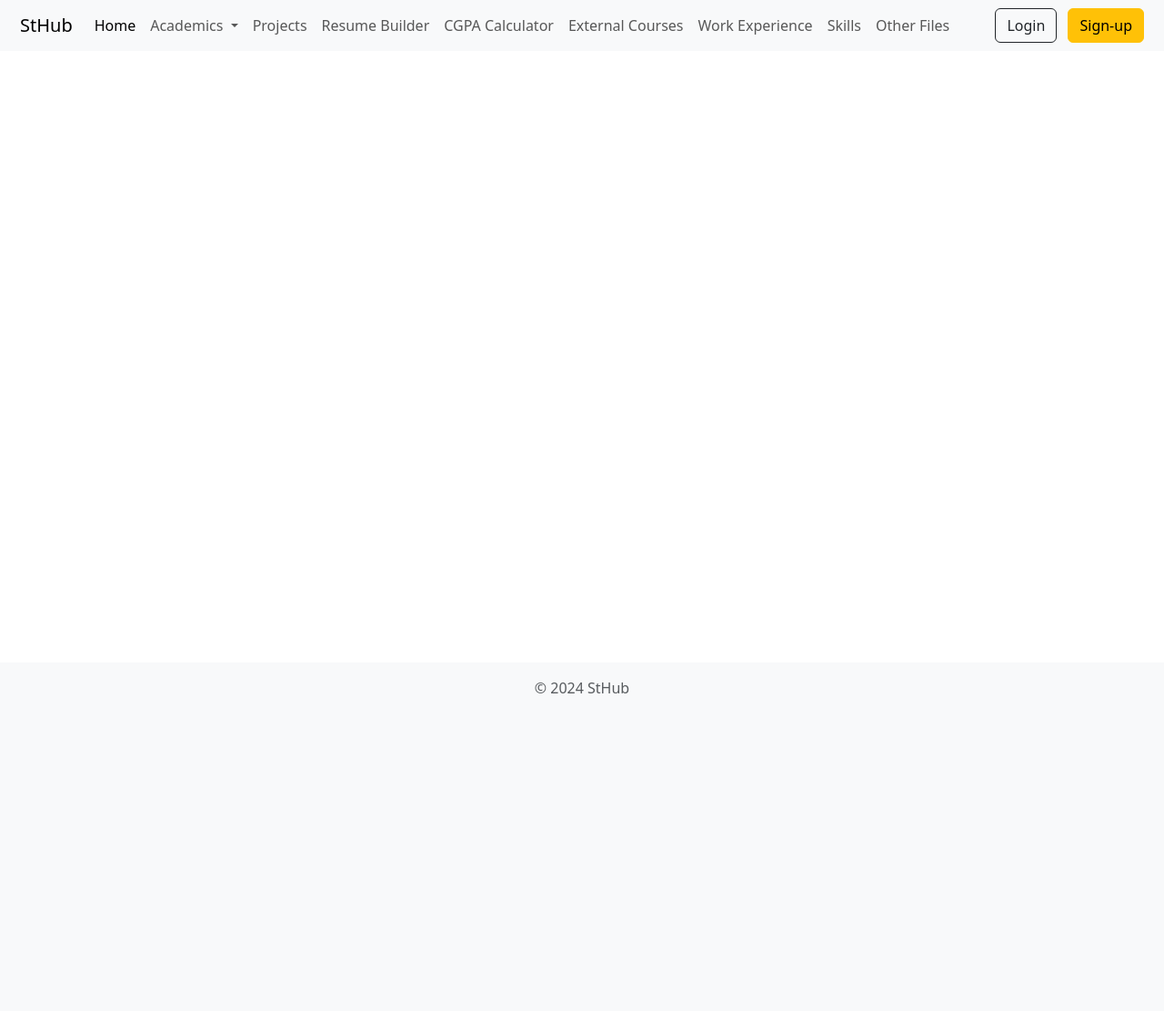
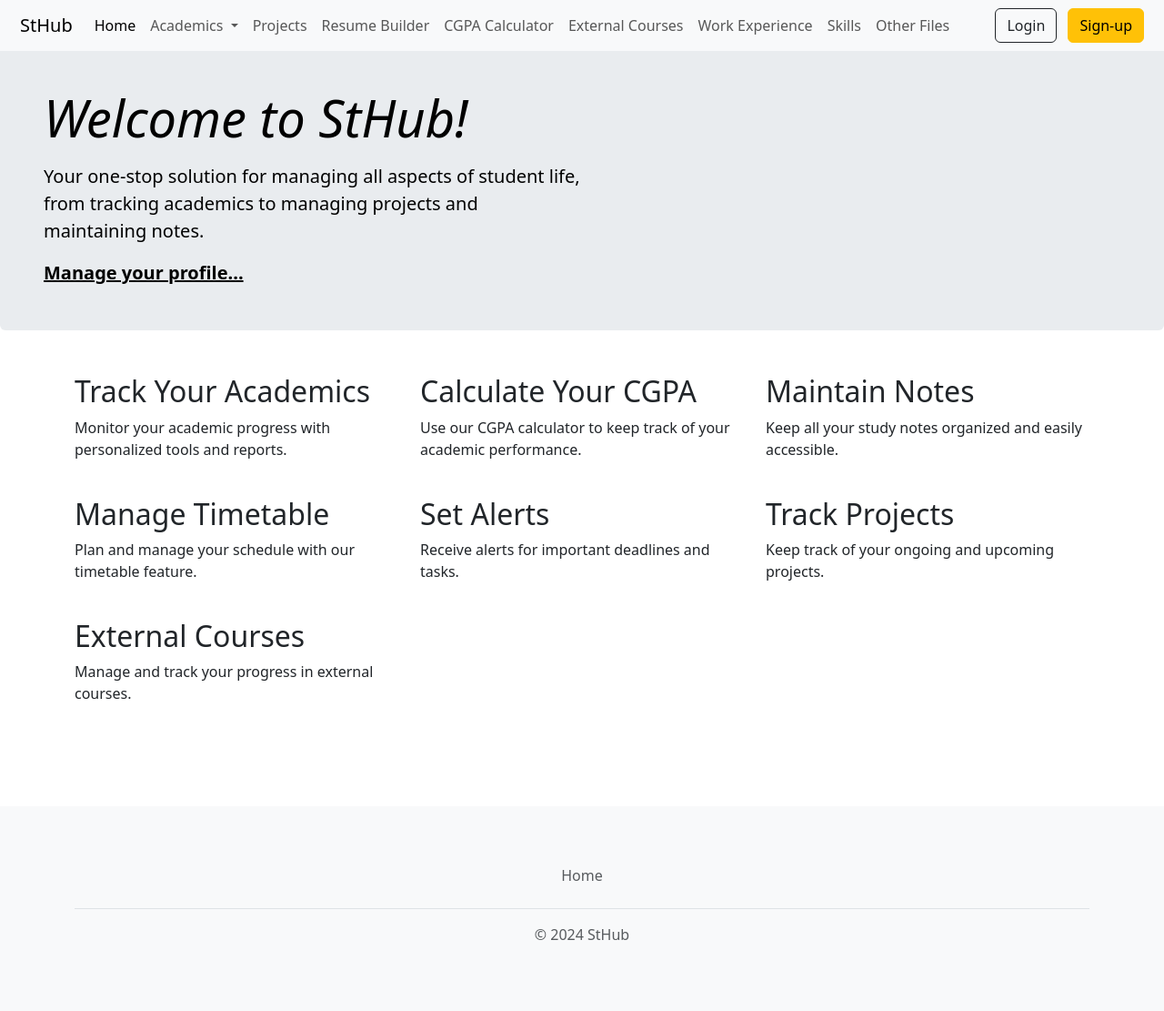
Before and after one commit to shishpal0666/StHub, a Python web app: template app/templates/layout.html in a window 1280 px wide. Shown: the whole page at 91% size. Before the commit the page ends 762 px from the top, so only its background shows below. Run offline with Jinja, Linux system fonts and the light colour scheme; the template is opened without the code that fills it, so the values that code supplies are empty.

Commit message:
index pagedesign completed

```diff
--- a/app/templates/layout.html
+++ b/app/templates/layout.html
@@ -15,9 +15,9 @@
 
 <body>
     <!-- Nav bar -->
-    <nav class="navbar navbar-expand-lg bg-light">
+    <nav class="navbar navbar-expand-lg bg-light fixed-top ">
         <div class="container-fluid">
-            <a class="navbar-brand" href="#">StHub</a>
+            <a class="navbar-brand" draggable="false" href="#">StHub</a>
             <button class="navbar-toggler" type="button" data-bs-toggle="collapse"
                 data-bs-target="#navbarSupportedContent" aria-controls="navbarSupportedContent" aria-expanded="false"
                 aria-label="Toggle navigation">
@@ -26,60 +26,65 @@
             <div class="collapse navbar-collapse" id="navbarSupportedContent">
                 <ul class="navbar-nav me-auto mb-2 mb-lg-0">
                     <li class="nav-item">
-                        <a class="nav-link active" aria-current="page" href="#">Home</a>
+                        <a class="nav-link active" aria-current="page" draggable="false" href="#">Home</a>
                     </li>
                     <li class="nav-item dropdown">
-                        <a class="nav-link dropdown-toggle" href="#" role="button" data-bs-toggle="dropdown"
-                            aria-expanded="false">
+                        <a class="nav-link dropdown-toggle" draggable="false" href="#" role="button"
+                            data-bs-toggle="dropdown" aria-expanded="false">
                             Academics
                         </a>
                         <ul class="dropdown-menu">
-                            <li><a class="dropdown-item" href="#">Notes</a></li>
-                            <li><a class="dropdown-item" href="#">Time Table</a></li>
-                            <li><a class="dropdown-item" href="#">Results</a></li>
+                            <li><a class="dropdown-item" draggable="false" href="#">Notes</a></li>
+                            <li><a class="dropdown-item" draggable="false" href="#">Time Table</a></li>
+                            <li><a class="dropdown-item" draggable="false" href="#">Results</a></li>
                         </ul>
                     </li>
                     <li class="nav-item">
-                        <a class="nav-link" href="#">Projects</a>
+                        <a class="nav-link" draggable="false" href="#">Projects</a>
                     </li>
                     <li class="nav-item">
-                        <a class="nav-link" href="#">Resume Builder</a>
+                        <a class="nav-link" draggable="false" href="#">Resume Builder</a>
                     </li>
                     <li class="nav-item">
-                        <a class="nav-link" href="#">CGPA Calculator</a>
+                        <a class="nav-link" draggable="false" href="#">CGPA Calculator</a>
                     </li>
                     <li class="nav-item">
-                        <a class="nav-link" href="#">External Courses</a>
+                        <a class="nav-link" draggable="false" href="#">External Courses</a>
                     </li>
                     <li class="nav-item">
-                        <a class="nav-link" href="#">Work Experience</a>
+                        <a class="nav-link" draggable="false" href="#">Work Experience</a>
                     </li>
                     <li class="nav-item">
-                        <a class="nav-link" href="#">Skills</a>
+                        <a class="nav-link" draggable="false" href="#">Skills</a>
                     </li>
                     <li class="nav-item">
-                        <a class="nav-link" href="#">Other Files</a>
+                        <a class="nav-link" draggable="false" href="#">Other Files</a>
                     </li>
                 </ul>
                 <form class="d-flex" role="search">
                     <!-- {% if current_user.is_authenticated %} -->
-                    <!-- <div class="dropdown">
-                        <button class="btn btn-secondary dropdown-toggle" type="button" data-bs-toggle="dropdown"
-                            aria-expanded="false">
-
-                            username
-                        </button>
-                        <ul class="dropdown-menu">
-                            <li><a class="dropdown-item" href="#">Profile</a></li>
-                            <li><a class="dropdown-item" href="#">Logout</a></li>
-                        </ul>
-                        <img src="/app/static/images/sthub-logos/png/logo-color.png" draggable="false" alt="mdo" width="32" height="32" class="rounded-circle">
+                    <!-- <div class="d-flex align-items-center">
+                        <div class="flex-shrink-0 dropdown">
+                            <a draggable="false" href="#" class="d-block link-body-emphasis text-decoration-none dropdown-toggle show"
+                                data-bs-toggle="dropdown" aria-expanded="true">
+                                <img draggable="false" src="/app/static/images/sthub-logos/png/logo-color.png" alt="mdo" width="32"
+                                    height="32" class="rounded-circle">
+                            </a>
+                            <ul class="dropdown-menu text-small shadow show" data-popper-placement="bottom-end"
+                                style="position: absolute; inset: 0px 0px auto auto; margin: 0px; transform: translate3d(0px, 34px, 0px);">
+                                <li><a draggable="false" class="dropdown-item" href="#">Profile</a></li>
+                                <li>
+                                    <hr class="dropdown-divider">
+                                </li>
+                                <li><a draggable="false" class="dropdown-item" href="#">Sign out</a></li>
+                            </ul>
+                        </div>
                     </div> -->
                     <!-- {% else %} -->
                     <div class="text-end">
                         <button type="button" class="btn btn-outline-dark me-2">Login</button>
                         <button type="button" class="btn btn-warning">Sign-up</button>
-                      </div>
+                    </div>
                     <!-- {% endif %} -->
                 </form>
             </div>
@@ -87,12 +92,73 @@
     </nav>
 
     <!-- Body -->
+    <main class="bd-content order-1 py-5" id="content">
+
+        <div class="p-4 p-md-5 mb-4 rounded text-body-emphasis bg-body-secondary">
+            <div class="col-lg-6 px-0">
+                <h1 class="display-4 fst-italic">Welcome to StHub!</h1>
+                <p class="lead my-3">Your one-stop solution for managing all aspects of student life, from tracking
+                    academics to managing projects and maintaining notes.</p>
+                <p class="lead mb-0"><a href="#" draggable="false" class="text-body-emphasis fw-bold">Manage your
+                        profile...</a></p>
+            </div>
+        </div>
+
+        <div class="container my-5">
+            <div class="row">
+                <div class="col-md-4 feature-box">
+                    <h2>Track Your Academics</h2>
+                    <p>Monitor your academic progress with personalized tools and reports.</p>
+                </div>
+                <div class="col-md-4 feature-box">
+                    <h2>Calculate Your CGPA</h2>
+                    <p>Use our CGPA calculator to keep track of your academic performance.</p>
+                </div>
+                <div class="col-md-4 feature-box">
+                    <h2>Maintain Notes</h2>
+                    <p>Keep all your study notes organized and easily accessible.</p>
+                </div>
+            </div>
+            <div class="row mt-4">
+                <div class="col-md-4 feature-box">
+                    <h2>Manage Timetable</h2>
+                    <p>Plan and manage your schedule with our timetable feature.</p>
+                </div>
+                <div class="col-md-4 feature-box">
+                    <h2>Set Alerts</h2>
+                    <p>Receive alerts for important deadlines and tasks.</p>
+                </div>
+                <div class="col-md-4 feature-box">
+                    <h2>Track Projects</h2>
+                    <p>Keep track of your ongoing and upcoming projects.</p>
+                </div>
+            </div>
+            <div class="row mt-4">
+                <div class="col-md-4 feature-box">
+                    <h2>External Courses</h2>
+                    <p>Manage and track your progress in external courses.</p>
+                </div>
+            </div>
+
+
+        </div>
+    </main>
+
 
 
     <!-- Footer -->
-    <footer class="py-3  footer mt-auto bg-light fixed-bottom">
+    <footer class="py-3  footer mt-auto bg-light">
+        <!-- <div class="container">
+            <p class="text-center text-muted">© 2024 StHub</p>
+        </div> -->
         <div class="container">
-            <p class="text-center text-muted">© 2024 StHub</p>
+            <footer class="py-3 my-4">
+                <ul class="nav justify-content-center border-bottom pb-3 mb-3">
+                    <li class="nav-item"><a draggable="false" href="#"
+                            class="nav-link px-2 text-body-secondary">Home</a></li>
+                </ul>
+                <p class="text-center text-body-secondary">© 2024 StHub</p>
+            </footer>
         </div>
     </footer>
 
```
Also changed, not shown: app/static/css/styles.css (line endings or trailing spaces).
